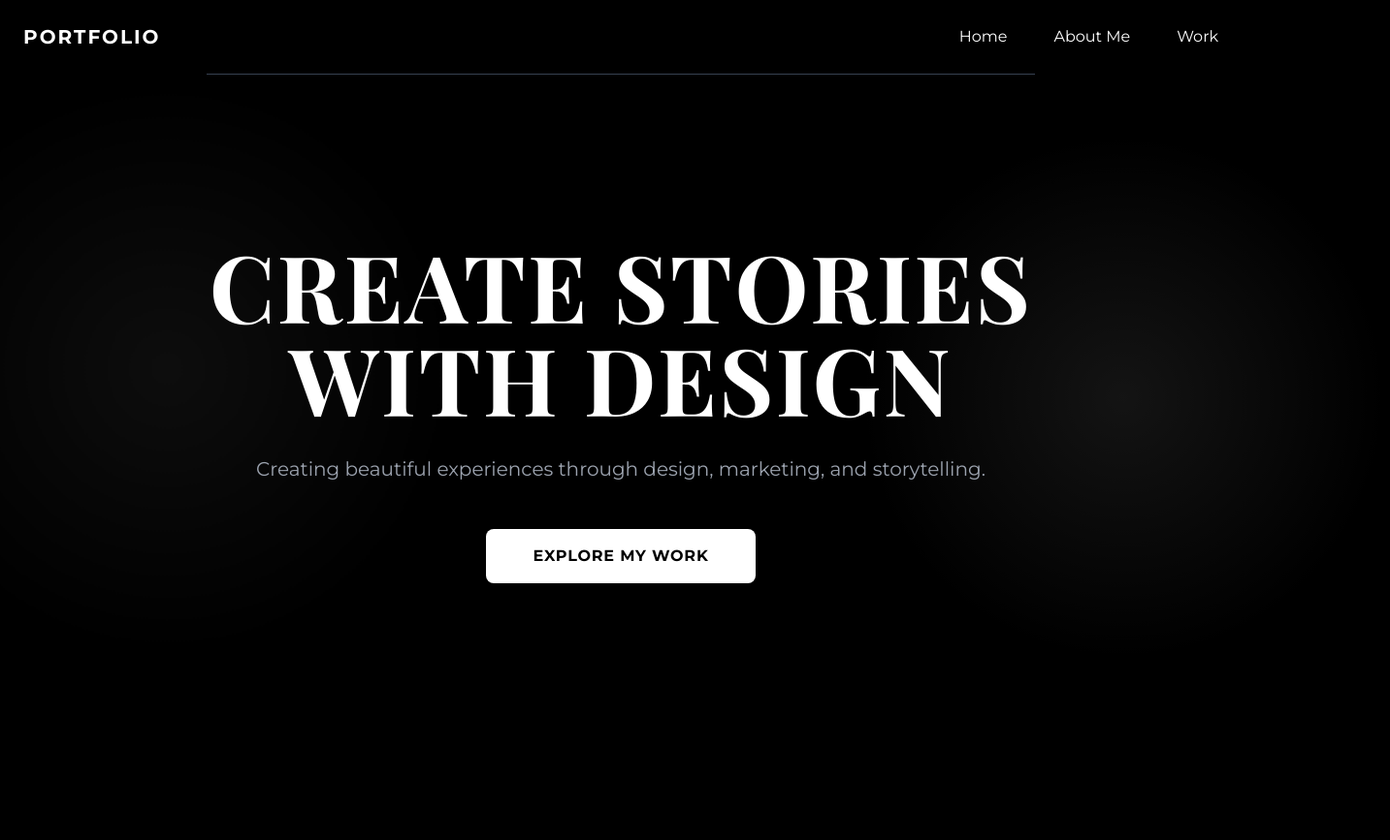
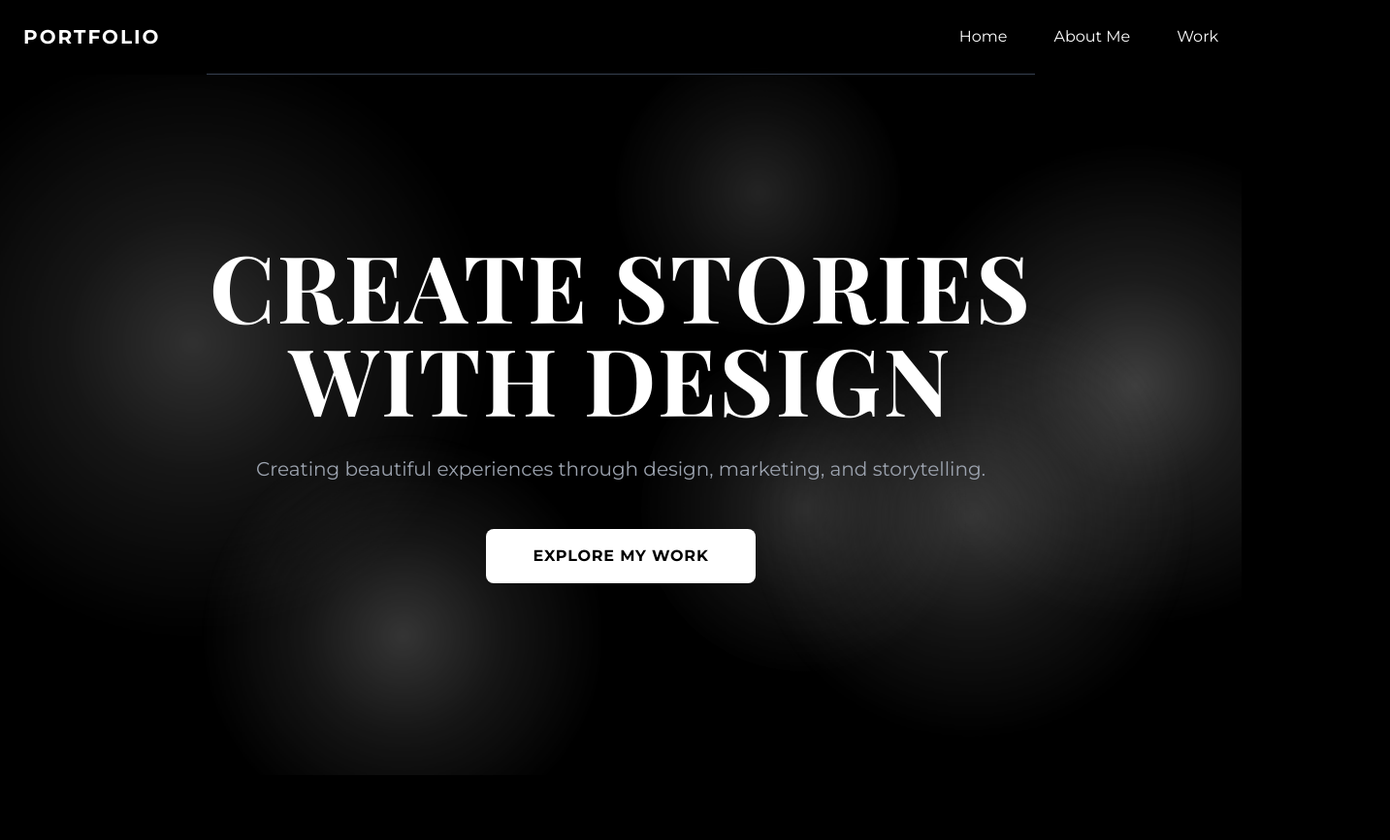
Before and after one commit to tefa200116/portfolio, a plain HTML site: page index.html in a window 1280 px wide. Shown: the top 867 px of the page at 97% size, 1433 px wide, since content can reach past the window. Drawn offline with nearby package versions, Linux system fonts and the light colour scheme.

Commit message:
Add more floating circles/bubbles and increase visibility with animations

```diff
--- a/index.html
+++ b/index.html
@@ -61,21 +61,63 @@
         /* Pulsating radial gradient animation */
         @keyframes pulse-glow {
             0%, 100% {
-                opacity: 0.3;
-                transform: scale(1);
+                opacity: 0.5;
             }
             50% {
-                opacity: 0.5;
-                transform: scale(1.1);
+                opacity: 0.7;
+            }
+        }
+
+        /* Floating animation for bubbles - combines movement and scale */
+        @keyframes float {
+            0%, 100% {
+                transform: translate(0, 0) scale(1);
+            }
+            33% {
+                transform: translate(30px, -30px) scale(1.05);
+            }
+            66% {
+                transform: translate(-20px, 20px) scale(0.95);
+            }
+        }
+
+        @keyframes float-reverse {
+            0%, 100% {
+                transform: translate(0, 0) scale(1);
+            }
+            33% {
+                transform: translate(-25px, 25px) scale(0.95);
+            }
+            66% {
+                transform: translate(20px, -20px) scale(1.05);
             }
         }
 
         .gradient-circle {
             position: absolute;
             border-radius: 50%;
-            background: radial-gradient(circle, rgba(100, 100, 100, 0.4), transparent 70%);
-            animation: pulse-glow 6s ease-in-out infinite;
+            background: radial-gradient(circle, rgba(150, 150, 150, 0.6), rgba(100, 100, 100, 0.4) 30%, transparent 70%);
+            animation: pulse-glow 6s ease-in-out infinite, float 20s ease-in-out infinite;
             pointer-events: none;
+            filter: blur(1px);
+        }
+
+        .gradient-circle-small {
+            position: absolute;
+            border-radius: 50%;
+            background: radial-gradient(circle, rgba(120, 120, 120, 0.5), rgba(80, 80, 80, 0.3) 40%, transparent 75%);
+            animation: pulse-glow 8s ease-in-out infinite, float-reverse 15s ease-in-out infinite;
+            pointer-events: none;
+            filter: blur(0.5px);
+        }
+
+        .gradient-circle-medium {
+            position: absolute;
+            border-radius: 50%;
+            background: radial-gradient(circle, rgba(140, 140, 140, 0.55), rgba(90, 90, 90, 0.35) 35%, transparent 72%);
+            animation: pulse-glow 7s ease-in-out infinite, float 18s ease-in-out infinite;
+            pointer-events: none;
+            filter: blur(0.8px);
         }
 
         /* Button hover effect */
@@ -211,10 +253,14 @@
     <main>
 
         <!-- HERO SECTION -->
-        <section class="relative min-h-screen flex items-center justify-center px-6 pt-32 pb-20">
+        <section class="relative min-h-screen flex items-center justify-center px-6 pt-32 pb-20 overflow-hidden">
             <!-- Background gradient circles -->
-            <div class="gradient-circle" style="width: 600px; height: 600px; top: 10%; left: -10%;"></div>
+            <div class="gradient-circle" style="width: 600px; height: 600px; top: 10%; left: -10%; animation-delay: 0s;"></div>
             <div class="gradient-circle" style="width: 500px; height: 500px; top: 20%; right: -10%; animation-delay: 2s;"></div>
+            <div class="gradient-circle-medium" style="width: 400px; height: 400px; top: 60%; left: 15%; animation-delay: 1s;"></div>
+            <div class="gradient-circle-small" style="width: 300px; height: 300px; top: 5%; left: 50%; animation-delay: 3s;"></div>
+            <div class="gradient-circle-small" style="width: 350px; height: 350px; bottom: 15%; right: 20%; animation-delay: 1.5s;"></div>
+            <div class="gradient-circle-medium" style="width: 450px; height: 450px; top: 40%; right: 5%; animation-delay: 2.5s;"></div>
 
             <div class="relative z-10 text-center max-w-5xl mx-auto">
                 <h1 class="text-5xl md:text-7xl lg:text-8xl font-display font-bold mb-8 animate-fadeInUp tracking-wide">
@@ -232,8 +278,14 @@
         </section>
 
         <!-- WHAT I DO SECTION -->
-        <section class="relative py-24 px-6">
-            <div class="container mx-auto max-w-6xl">
+        <section class="relative py-24 px-6 overflow-hidden">
+            <!-- Background floating circles -->
+            <div class="gradient-circle-small" style="width: 350px; height: 350px; top: 10%; left: -5%; animation-delay: 0s;"></div>
+            <div class="gradient-circle-medium" style="width: 400px; height: 400px; top: 50%; right: -8%; animation-delay: 2s;"></div>
+            <div class="gradient-circle-small" style="width: 300px; height: 300px; bottom: 10%; left: 10%; animation-delay: 1s;"></div>
+            <div class="gradient-circle-medium" style="width: 380px; height: 380px; top: 30%; left: 50%; animation-delay: 3s;"></div>
+
+            <div class="container mx-auto max-w-6xl relative z-10">
 
                 <!-- Section Title -->
                 <div class="text-center mb-20 fade-in-scroll">
@@ -295,6 +347,12 @@
             <!-- Centered Background Gradient -->
             <div class="footer-gradient-bg"></div>
 
+            <!-- Additional floating circles -->
+            <div class="gradient-circle-small" style="width: 320px; height: 320px; top: 15%; left: 8%; animation-delay: 0s;"></div>
+            <div class="gradient-circle-medium" style="width: 380px; height: 380px; top: 25%; right: 12%; animation-delay: 2s;"></div>
+            <div class="gradient-circle-small" style="width: 280px; height: 280px; bottom: 20%; left: 15%; animation-delay: 1.5s;"></div>
+            <div class="gradient-circle-medium" style="width: 360px; height: 360px; bottom: 15%; right: 8%; animation-delay: 2.5s;"></div>
+
             <div class="relative z-20 container mx-auto max-w-4xl text-center">
 
                 <!-- Main Heading -->
```
